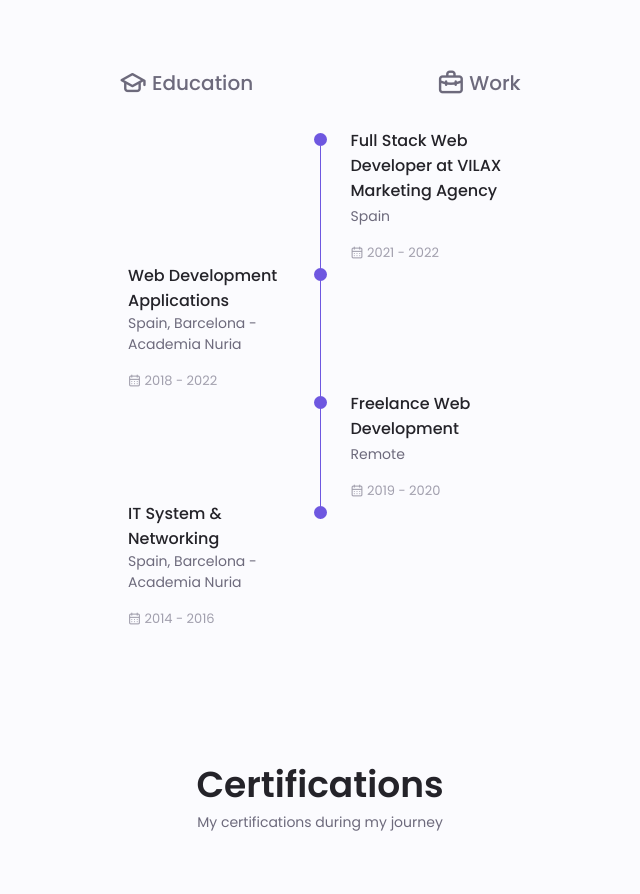
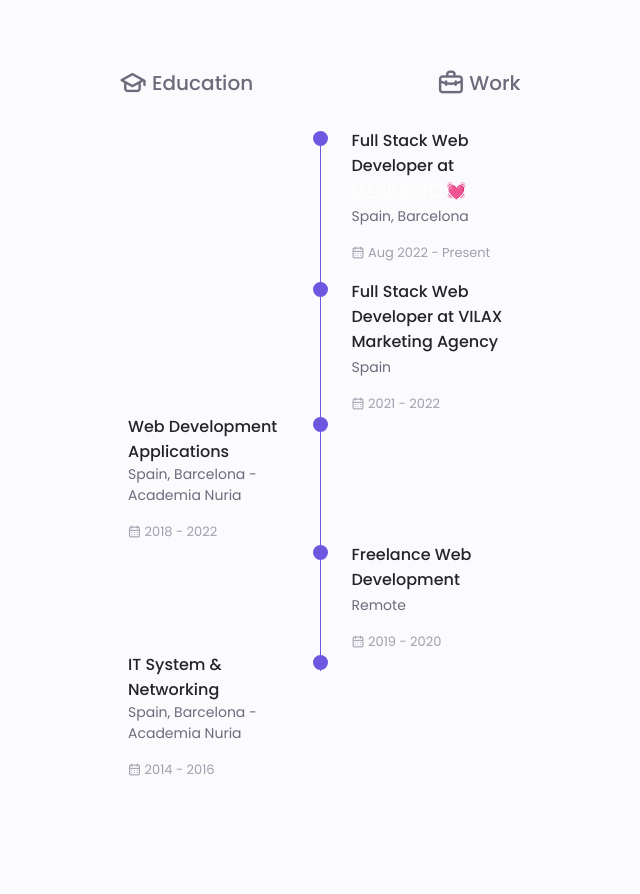
Before and after one commit to ignaaaam/iamatnuria.github.io, a plain HTML site: page index.html in a window 1280 px wide. Shown: the part 2702-3596 px from the top of the page, without its empty margins (320-960 px from the left). Drawn offline with nearby package versions, Linux system fonts and the light colour scheme.

Commit message:
Actual job added

```diff
--- a/assets/css/styles.css
+++ b/assets/css/styles.css
@@ -612,6 +612,8 @@ img {
     column-gap: 1.5rem;
 }
 
+
+
 .qualification__title {
     font-size: var(--normal-font-size);
     font-weight: var(--font-medium);
@@ -626,12 +628,13 @@ img {
 .qualification__calendar {
     font-size: var(--smaller-font-size);
     color: var(--text-color-light);
+    padding-bottom: 4re;
 }
 
 .qualification__rounder {
     display: inline-block;
-    width: 13px;
-    height: 13px;
+    width: 15px;
+    height: 15px;
     background-color: var(--first-color);
     border-radius: 50%;
 }
@@ -639,9 +642,9 @@ img {
 .qualification__line {
     display: block;
     width: 1px;
-    height: 100%;
+    height: 105%;
     background-color: var(--first-color);
-    transform: translate(6px, -7px);
+    transform: translate(7px, -12px);
 }
 
 .qualification [data-content]{
@@ -650,6 +653,25 @@ img {
 
 .qualification__active[data-content]{
     display: block;
+}
+
+.qualification__separation {
+    margin-bottom: 1rem;
+}
+
+.job__link {
+    transition: all .4s ease-in-out;
+    text-decoration: none;
+    text-transform: uppercase;
+    font-weight: 300;
+    color: white;
+    text-decoration-line: underline;
+}
+
+.job__link:hover {
+    text-decoration-line: none;
+    font-size: 1.4rem;
+    font-weight: 900;
 }
 
 /*==================== CERTIFICATION ====================*/
--- a/index.html
+++ b/index.html
@@ -424,7 +424,25 @@
                 <div class="qualification__sections">
                     <!--==================== QUALIFICATION CONTENT 1 ====================-->
                     <div class="qualification__content qualification__active">
+                        <!--==================== QUALIFICATION 0 ====================-->
 
+                        <div class="qualification__data qualification__separation">
+                            <div></div>
+
+                            <div>
+                                <span class="qualification__rounder rounder__fix"></span>
+                                <span class="qualification__line"></span>
+                            </div>
+
+                            <div>
+                                <h3 class="qualification__title">Full Stack Web Developer at <a target="_blank" class="job__link" href="https://manifiesto.biz/">MANIFIESTO</a> 💓</h3>
+                                <span class="qualification__subtitle">Spain, Barcelona</span>
+                                <div class="qualification__calendar">
+                                    <i class="uil uil-calendar-alt"></i>
+                                    Aug 2022 - Present
+                                </div>
+                            </div>
+                        </div>
                         <!--==================== QUALIFICATION 1 ====================-->
                         <div class="qualification__data">
                             <div></div>
```
Also changed, not shown: assets/css/styles.min.css.
